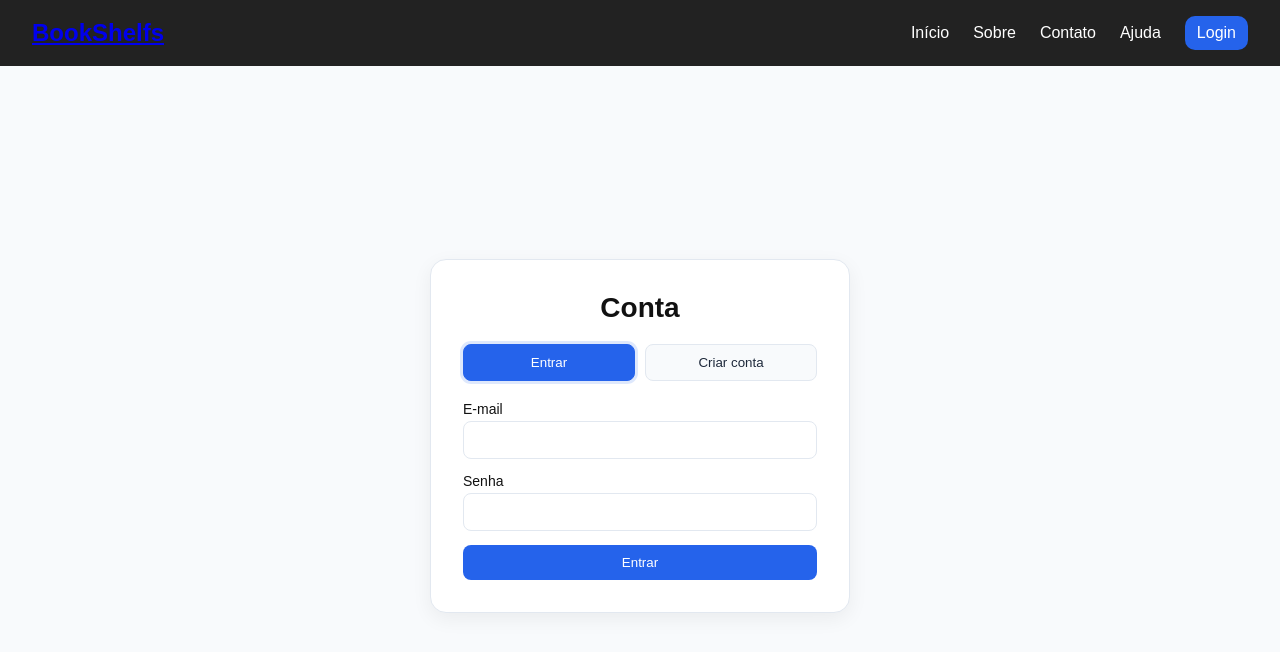
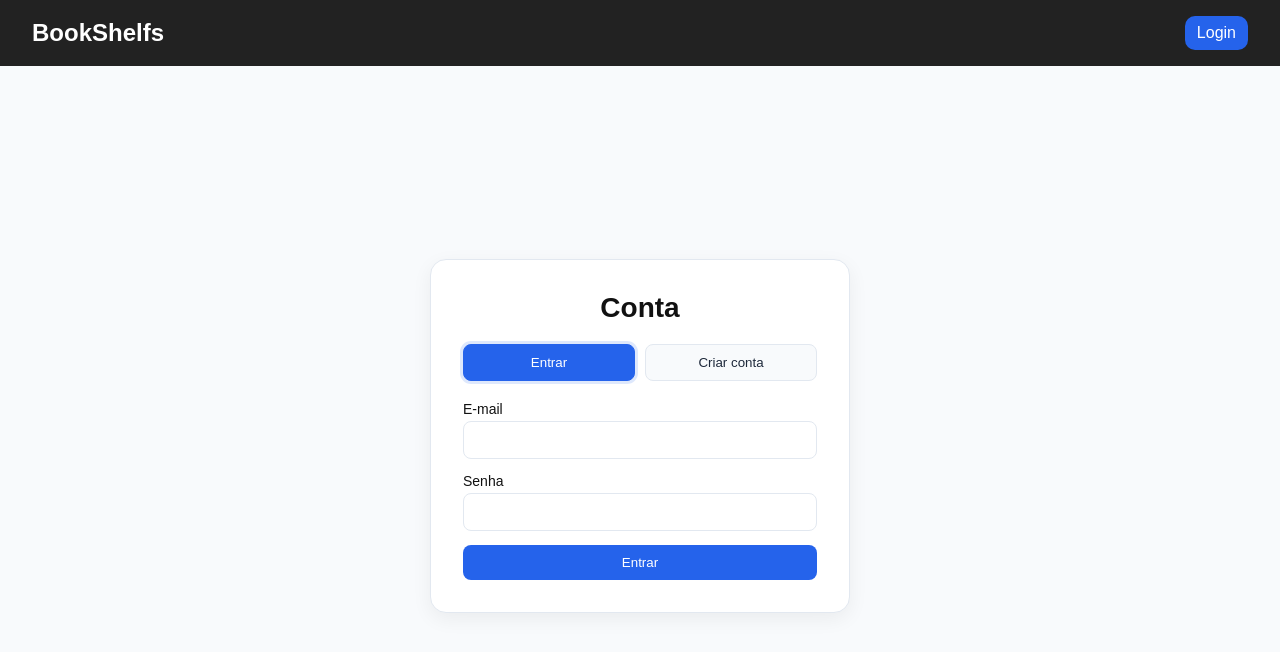
Before and after one commit to erik2160/capstone-devweb, a React (Vite) app: page /auth in a window 1280 px wide. Shown: the top 652 px of the page. Built offline with nearby package versions, Linux system fonts and the light colour scheme.

Commit message:
update: header

```diff
--- a/src/components/Header/Header.css
+++ b/src/components/Header/Header.css
@@ -17,11 +17,11 @@
   z-index: 100;
 }
 
-.logo {
+.logo a {
+  color: #fff;
+  text-decoration: none;
   font-size: 1.5rem;
   font-weight: bold;
-  text-decoration: none;
-  color: #fff;
 }
 
 .nav {
--- a/src/components/Header/Header.jsx
+++ b/src/components/Header/Header.jsx
@@ -12,10 +12,10 @@ export default function Header() {
                 <Link to="/">BookShelfs</Link>
             </div>
             <nav className="nav">
-                <Link to="/">Início</Link>
+                {/* <Link to="/">Início</Link>
                 <Link to="/sobre">Sobre</Link>
                 <Link to="/contato">Contato</Link>
-                <Link to="/ajuda">Ajuda</Link>
+                <Link to="/ajuda">Ajuda</Link> */}
                 {user ? (
                     <Link to="/profile" className="btn-primary">
                         Perfil
--- a/src/index.css
+++ b/src/index.css
@@ -172,6 +172,11 @@ body {
     padding: 8px 12px;
 }
 
+.btn-primary:hover {
+    background: #1e40af;
+    border-color: #1e40af;
+}
+
 .card {
     border: 1px solid #e2e8f0;
     border-radius: 12px;
--- a/src/pages/Home.jsx
+++ b/src/pages/Home.jsx
@@ -4,7 +4,7 @@ import BooksList from '../components/BooksList';
 export default function Home() {
     return (
         <main style={{ padding: 20 }}>
-            <h1>Explorar livros (Gutendex)</h1>
+            <h1>Explorar livros</h1>
             <BooksList />
         </main>
     );
--- a/src/pages/details.css
+++ b/src/pages/details.css
@@ -91,7 +91,14 @@
     color: var(--fg);
     padding: 8px 12px;
     border-radius: 10px;
+    cursor: pointer;
+    transition: background-color 0.3s ease-in-out;
 }
+
+.btn:hover {
+    background: #c4c4c5;
+}
+
 .btn:focus-visible {
     outline: 3px solid color-mix(in oklab, var(--ring) 25%, transparent);
 }
--- a/src/service/authService.js
+++ b/src/service/authService.js
@@ -74,7 +74,7 @@ export async function login({ email, password }) {
     const user = users.find((u) => u.email === e);
     if (!user) throw new Error('Usuário não encontrado.');
     const passwordHash = await hashPassword(password || '');
-    if (passwordHash !== user.passwordHash) throw new Error('Senha incorreta.');
+    if (passwordHash !== user.passwordHash) throw new Error('Usuário ou senha incorreta.');
     setSession(user.id);
     return publicUser(user);
 }
```
